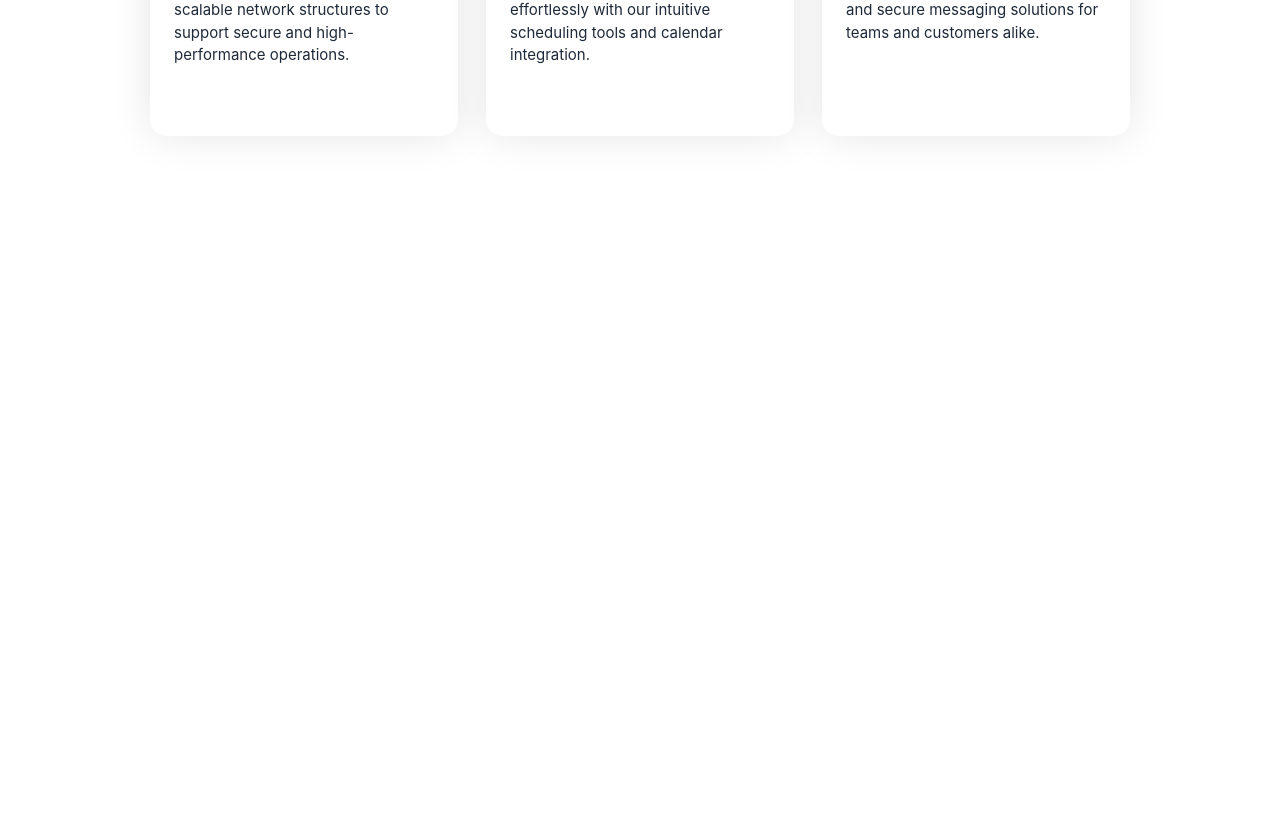
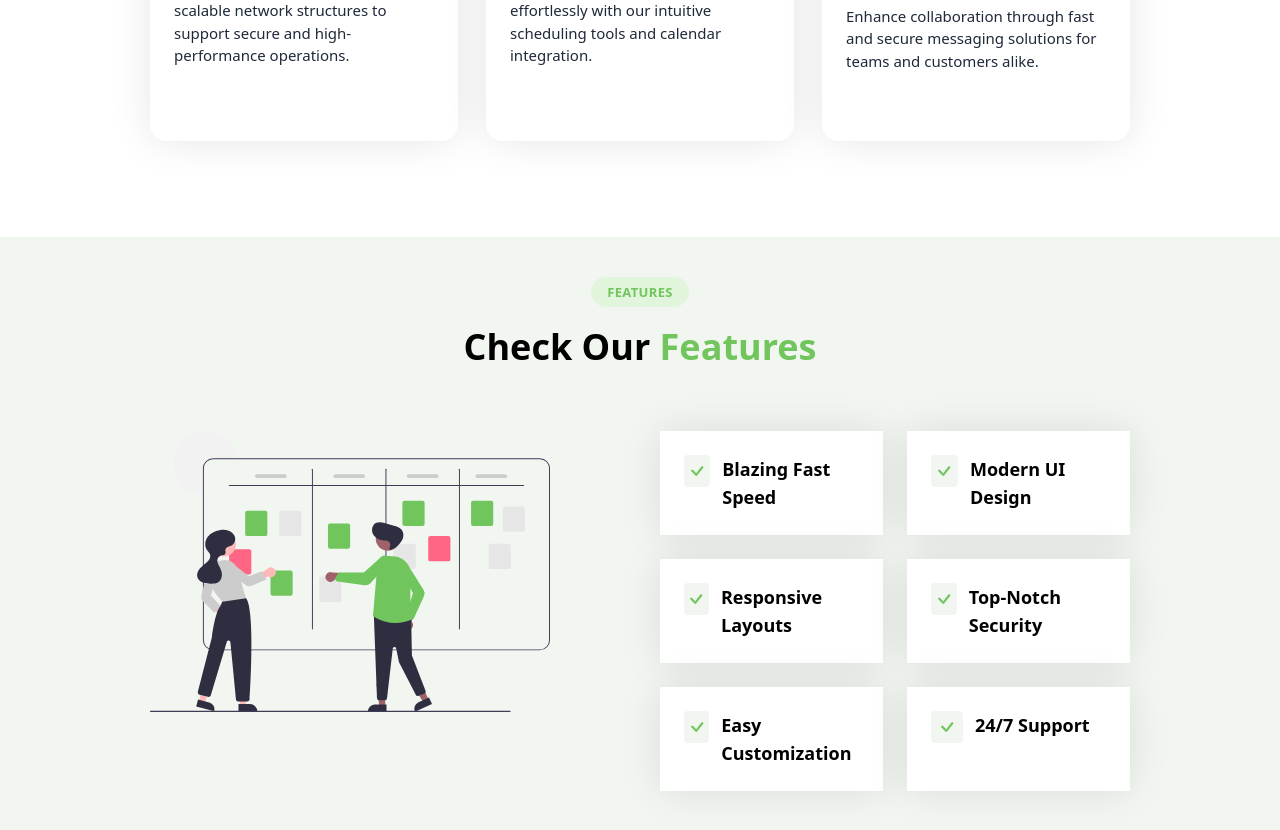
Before and after one commit to NN-Bayat/newProject, a React (Vite) app: page / in a window 1280 px wide. Shown: the part 2292-3122 px from the top of the page. Before the commit the page ends 2524 px from the top, so only its background shows below. Built offline with nearby package versions, Linux system fonts and the light colour scheme.

Commit message:
feat: Features Section

```diff
--- a/src/App.jsx
+++ b/src/App.jsx
@@ -3,6 +3,7 @@ import HeroSection from "./sections/HeroSection";
 import Navbar from "./sections/Navbar";
 import AboutSection from "./sections/AboutSection";
 import ServicesSection from "./sections/ServicesSection";
+import FeaturesSection from "./sections/FeaturesSection";
 
 const App = () => {
   return (
@@ -14,6 +15,7 @@ const App = () => {
       <main className="h-full">
         <AboutSection />
         <ServicesSection />
+        <FeaturesSection />
       </main>
     </>
   );
--- a/src/components/SectionHeader.jsx
+++ b/src/components/SectionHeader.jsx
@@ -5,7 +5,7 @@ const SectionHeader = ({ title, subTitle }) => {
 
   return (
     <div className="flex flex-col items-center justify-center gap-5">
-      <h4 className="uppercase text-[13px] tracking-wide font-bold rounded-full px-4 pt-1.5 pb-1 bg-[#f0f9ee] text-[#71c55d]">
+      <h4 className="uppercase text-[13px] tracking-wide font-bold rounded-full px-4 pt-1.5 pb-1 bg-[#d6f5cf9c] text-[#71c55d]">
         {title}
       </h4>
       <h1 className="capitalize text-4xl font-semibold text-center">
--- a/src/constant/index.js
+++ b/src/constant/index.js
@@ -88,3 +88,24 @@ export const srvCards = [
     disc: "Enhance collaboration through fast and secure messaging solutions for teams and customers alike.",
   },
 ];
+
+export const fchrCards = [
+  {
+    title: "Blazing Fast Speed",
+  },
+  {
+    title: "Modern UI Design",
+  },
+  {
+    title: "Responsive Layouts",
+  },
+  {
+    title: "Top-Notch Security",
+  },
+  {
+    title: "Easy Customization",
+  },
+  {
+    title: "24/7 Support",
+  },
+];
--- a/src/index.css
+++ b/src/index.css
@@ -2,7 +2,6 @@
 
 * {
   scroll-behavior: smooth;
-  font-family: "Inter", sans-serif;
   box-sizing: border-box;
 }
 
--- /dev/null
+++ b/src/sections/FeaturesSection.jsx
@@ -0,0 +1,44 @@
+import { BsCheck } from "react-icons/bs";
+import SectionHeader from "../components/SectionHeader";
+import { fchrCards } from "../constant";
+
+const FeaturesSection = () => {
+  return (
+    <section
+      id="features"
+      className="w-full h-full flex items-center justify-center bg-[#f1f6f1] py-10 scroll-mt-12"
+    >
+      <div className="px-3 sm:px-[10%] lg:px-[10%] xl:px-[150px] w-full">
+        <div>
+          <SectionHeader title={"Features"} subTitle={"Check Our Features"} />
+        </div>
+        <div className="w-full flex flex-col lg:flex-row gap-10 mt-16 mb-6">
+          <div className="lg:w-1/2 md:text-start">
+            <img
+              src="/features.svg"
+              alt="Features Image"
+              className="sm:w-[85%]"
+            />
+          </div>
+          <div className="lg:w-1/2 flex items-center">
+            <div className="grid sm:grid-cols-2 px-[8%] sm:px-0 gap-6 w-full">
+              {fchrCards.map((item, index) => (
+                <div
+                  key={index}
+                  className="boxShadow group p-6 flex items-start justify-start gap-x-3 bg-white"
+                >
+                  <span className="size-8 flex items-center justify-center text-2xl rounded bg-[#f1f6f1] text-[#71c55d] group-hover:bg-[#71c55d] group-hover:text-white transition-all duration-200">
+                    <BsCheck />
+                  </span>
+                  <h3 className="text-lg font-semibold">{item.title}</h3>
+                </div>
+              ))}
+            </div>
+          </div>
+        </div>
+      </div>
+    </section>
+  );
+};
+
+export default FeaturesSection;
```
